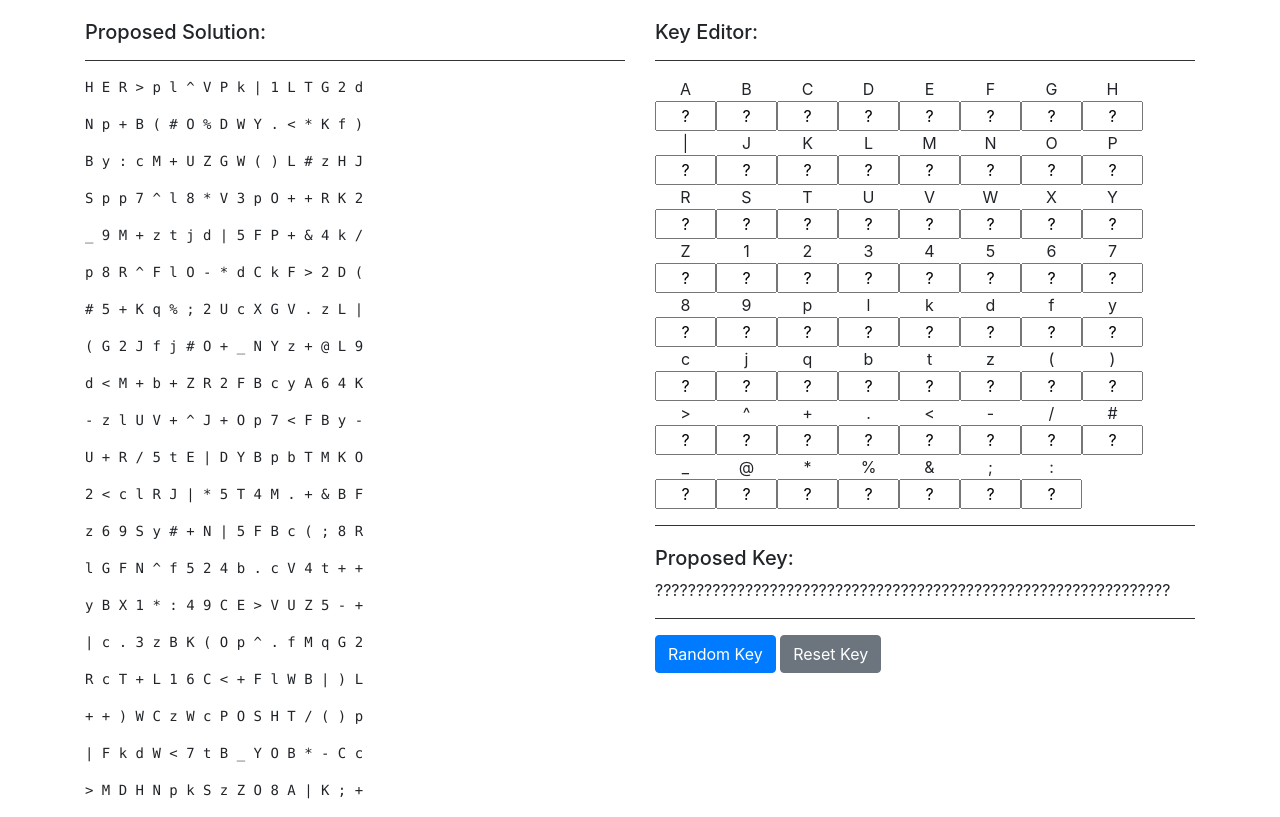
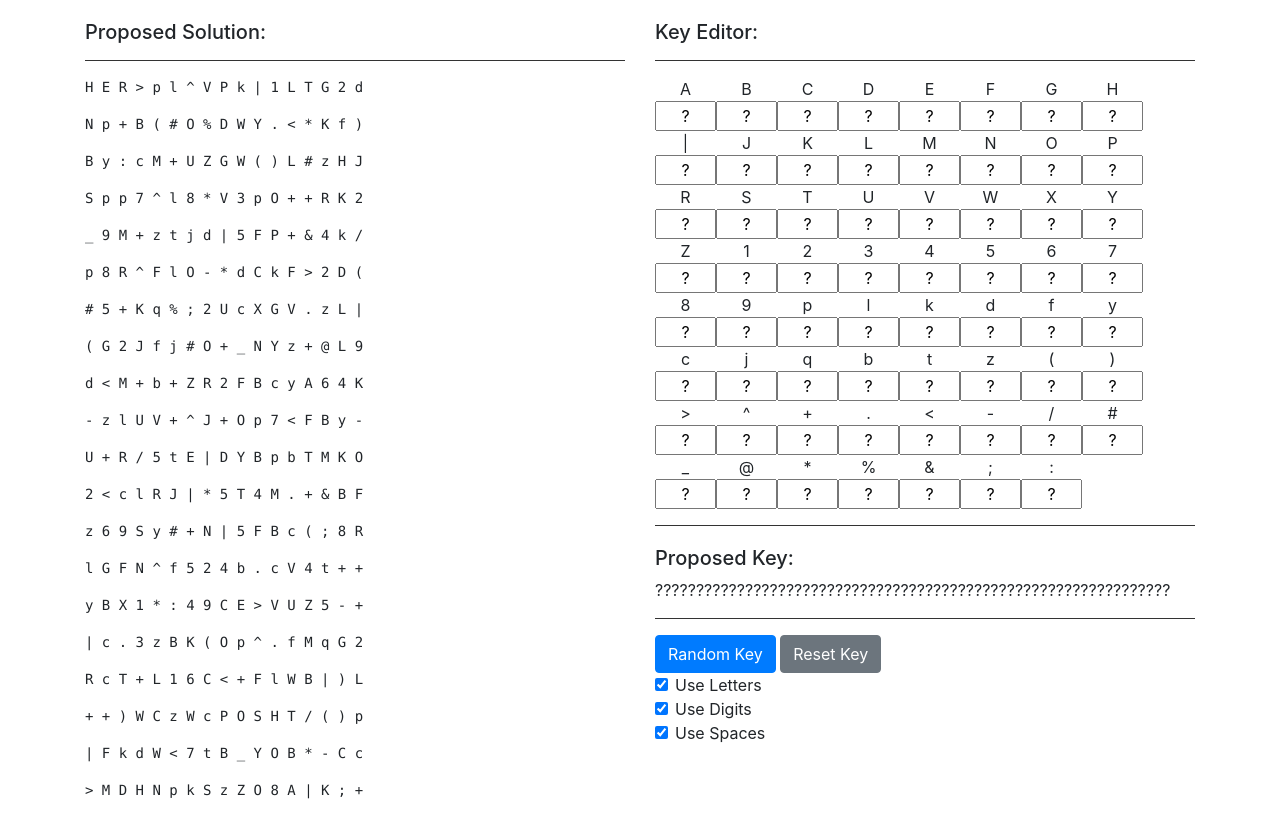
Before and after one commit to tdreid/zcurio, a browser extension: page ext/zcurio.html in a window 1280 px wide. Drawn offline with Linux system fonts and the light colour scheme.

Commit message:
Add checkboxes for plaintext character options

```diff
--- a/ext/zcurio.html
+++ b/ext/zcurio.html
@@ -35,6 +35,18 @@
                 <button class="btn btn-primary" data-bind="click: setRandomKey">Random Key</button>
                 <button class="btn btn-secondary" data-bind="click: resetKey">Reset Key</button>
               </div>
+              <div class="form-check">
+                <input data-bind="checked: useLetters" type="checkbox" class="form-check-input" id="useLetters">
+                <label class="form-check-label" for="useLetters">Use Letters</label>
+              </div>
+              <div class="form-check">
+                  <input data-bind="checked: useDigits" type="checkbox" class="form-check-input" id="useDigits">
+                  <label class="form-check-label" for="useDigits">Use Digits</label>
+              </div>
+              <div class="form-check">
+                <input data-bind="checked: useUnderscores" type="checkbox" class="form-check-input" id="useUnderscores">
+                <label class="form-check-label" for="useUnderscores">Use Spaces</label>
+              </div>
             </section>
           </div>
         </div>
```
